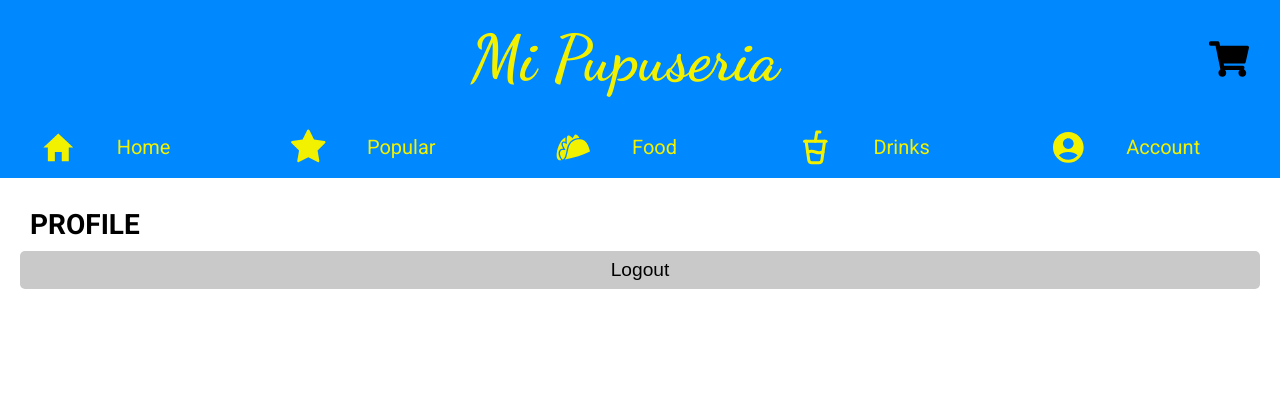
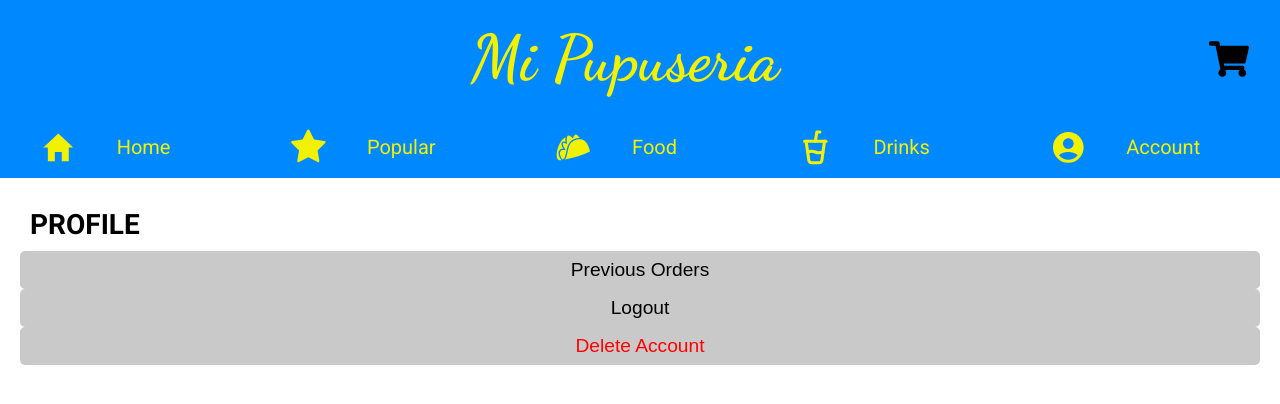
Before and after one commit to Josep2410/pupuseria2, a React (Vite) app: page /profile in a window 1280 px wide. Shown: the top 404 px of the page. Built offline with nearby package versions, Linux system fonts and the light colour scheme; no server answers; sample sign-in values are in the browser's storage.

Commit message:
delete account feature

```diff
--- a/src/routes/Profile.jsx
+++ b/src/routes/Profile.jsx
@@ -1,18 +1,38 @@
-import React from 'react'
-import {useNavigate} from 'react-router-dom'
+import React, {useContext} from 'react'
+import {useNavigate , Link} from 'react-router-dom'
 import Title from '../components/Title'
+import Context from '../Context/MyContext'
 
 export default function Profile() {
+  const { usersURL , currentUser , setCurrentUser , users , setUsers} = useContext(Context)
   const navigate = useNavigate()
   const logOut = () => {
     localStorage.removeItem("loggedIn")
     navigate('/login' , {replace : true})
   }
 
+const deleteAccount = async () => {
+  const otherUsers = users.filter(user => user.id !== currentUser.id)
+  setUsers(otherUsers)
+  setCurrentUser(null)
+  try{
+    const response = await fetch(`${usersURL}/users/${currentUser.id}` , {method : 'DELETE'})
+    if(!response.ok) throw new Error('Error in trying to delete user')
+    localStorage.removeItem("loggedIn")
+    console.log('account deleted successfully')
+    navigate('/home' , {replace : true})
+  }catch(err){
+    console.log(err.message)
+  }
+
+}
+
   return (
     <section className="profilePage">
       <Title />
+      <Link to="previousOrders"><button>Previous Orders</button></Link>
       <button onClick={logOut}>Logout </button>
+      <button onClick={deleteAccount} style={{color : 'red'}}>Delete Account</button>
     </section>
   )
 }
```
